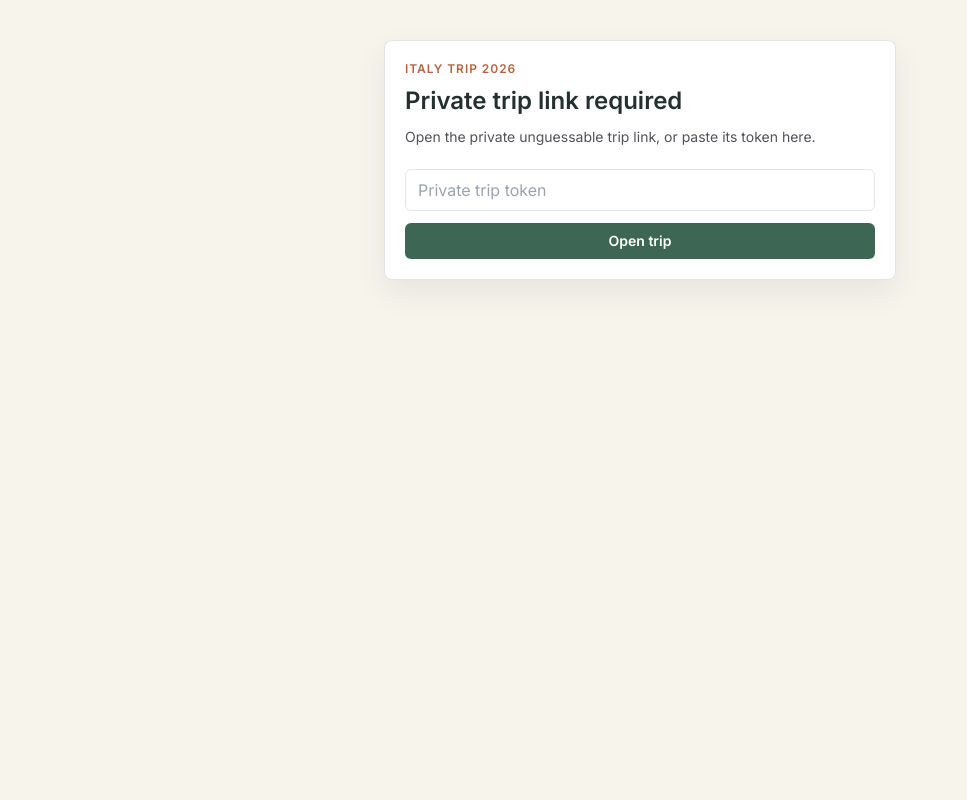
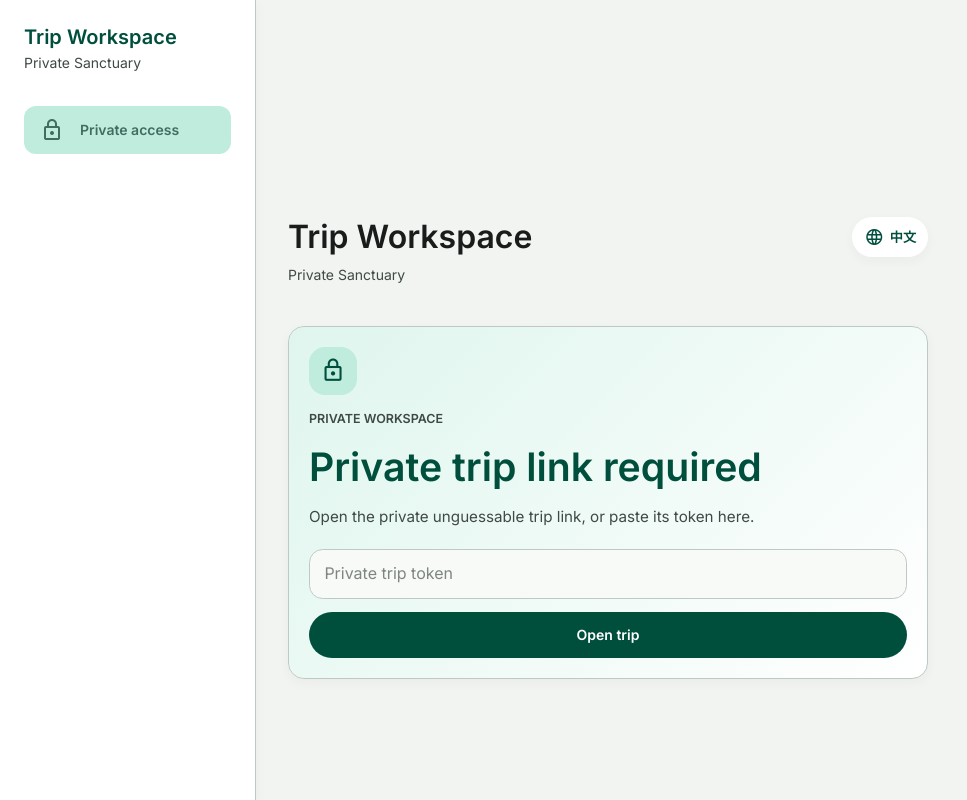
Before and after one commit to qiukelim10-art/Travel-Tool-dev, a Next.js app: page / in a window 1280 px wide. Shown: the whole page, without its empty margins (0-967 px from the left). Built offline with nearby package versions, Linux system fonts and the light colour scheme; no server answers; the database is empty.

Commit message:
Refresh private access screen

```diff
--- a/src/lib/access.tsx
+++ b/src/lib/access.tsx
@@ -78,6 +78,65 @@ const tripQueryParam = "trip";
 const shareTokenHeader = "x-trip-share-token";
 const editorTokenHeader = "x-trip-editor-token";
 const travelerIdHeader = "x-trip-traveler-id";
+
+const accessCopy = {
+  en: {
+    workspace: "Trip Workspace",
+    sanctuary: "Private Sanctuary",
+    privateAccess: "Private access",
+    privateWorkspace: "Private workspace",
+    languageLabel: "Switch to Chinese",
+    languageButton: "中文",
+    loadingTitle: "Loading private trip access",
+    loadingDescription: "Checking the private trip link...",
+    setupTitle: "Create private trip access",
+    setupDescription: "This creates one unguessable private trip link. Anyone with the link can view and edit this workspace.",
+    setupCreating: "Creating...",
+    setupCreate: "Create private access",
+    setupError: "Unable to configure trip access.",
+    readyTitle: "Private access is ready",
+    readyDescription: "Copy this private link now. Anyone with it can open and edit the trip workspace.",
+    privateLinkLabel: "Private trip link",
+    copy: "Copy",
+    continue: "Continue to dashboard",
+    requiredTitle: "Private trip link required",
+    requiredDescription: "Open the private unguessable trip link, or paste its token here.",
+    tokenLabel: "Private trip token",
+    tokenPlaceholder: "Private trip token",
+    tokenMissing: "Paste the private trip token or open the private trip link.",
+    tokenInvalid: "Private trip link is invalid.",
+    checking: "Checking...",
+    openTrip: "Open trip"
+  },
+  zh: {
+    workspace: "行程工作区",
+    sanctuary: "私人协作空间",
+    privateAccess: "私密访问",
+    privateWorkspace: "私人工作区",
+    languageLabel: "切换到英文",
+    languageButton: "EN",
+    loadingTitle: "正在检查私密行程访问",
+    loadingDescription: "正在验证私密行程链接...",
+    setupTitle: "创建私密行程访问",
+    setupDescription: "这会创建一个不可猜测的私密行程链接。持有链接的人可以查看并编辑这个工作区。",
+    setupCreating: "创建中...",
+    setupCreate: "创建私密访问",
+    setupError: "无法配置行程访问。",
+    readyTitle: "私密访问已准备好",
+    readyDescription: "现在复制这个私密链接。持有链接的人可以打开并编辑行程工作区。",
+    privateLinkLabel: "私密行程链接",
+    copy: "复制",
+    continue: "进入工作区",
+    requiredTitle: "需要私密行程链接",
+    requiredDescription: "请打开私密行程链接，或在这里粘贴 token。",
+    tokenLabel: "私密行程 token",
+    tokenPlaceholder: "私密行程 token",
+    tokenMissing: "请粘贴私密行程 token，或打开私密行程链接。",
+    tokenInvalid: "私密行程链接无效。",
+    checking: "检查中...",
+    openTrip: "打开行程"
+  }
+} as const;
 
 export function TripAccessProvider({ children }: { children: ReactNode }) {
   const [configured, setConfigured] = useState(false);
@@ -392,11 +451,13 @@ export function TripAccessProvider({ children }: { children: ReactNode }) {
 
 export function TripAccessGate({ children }: { children: ReactNode }) {
   const access = useTripAccess();
+  const { language } = useLanguage();
+  const copy = accessCopy[language];
   const [setupResult, setSetupResult] = useState<TripAccessSetupResult | null>(null);
   const [error, setError] = useState<string | null>(null);
 
   if (access.loading) {
-    return <AccessFrame title="Loading private trip access" description="Checking the private trip link..." />;
+    return <AccessFrame title={copy.loadingTitle} description={copy.loadingDescription} />;
   }
 
   if (!access.configured) {
@@ -523,6 +584,8 @@ function AccessSetup({
   onSetup: () => Promise<TripAccessSetupResult>;
   setupResult: TripAccessSetupResult | null;
 }) {
+  const { language } = useLanguage();
+  const copy = accessCopy[language];
   const [submitting, setSubmitting] = useState(false);
 
   async function submitSetup(event: FormEvent<HTMLFormElement>) {
@@ -534,7 +597,7 @@ function AccessSetup({
     try {
       await onSetup();
     } catch (setupError) {
-      onError(setupError instanceof Error ? setupError.message : "Unable to configure trip access.");
+      onError(copy.setupError);
     } finally {
       setSubmitting(false);
     }
@@ -546,36 +609,38 @@ function AccessSetup({
 
   return (
     <AccessFrame
-      title="Create private trip access"
-      description="This creates one unguessable private trip link. Anyone with the link can view and edit this workspace."
+      title={copy.setupTitle}
+      description={copy.setupDescription}
     >
-      <form onSubmit={submitSetup} className="mt-5 grid gap-3">
+      <form onSubmit={submitSetup} className="stitch-access-form">
         <button
           type="submit"
           disabled={submitting}
-          className="rounded-md bg-moss px-3 py-2 text-sm font-semibold text-white disabled:opacity-60"
+          className="stitch-access-button"
         >
-          {submitting ? "Creating..." : "Create private access"}
+          {submitting ? copy.setupCreating : copy.setupCreate}
         </button>
       </form>
-      {error ? <p className="mt-3 rounded-md border border-red-200 bg-red-50 px-3 py-2 text-sm text-red-700">{error}</p> : null}
+      {error ? <p className="stitch-access-status stitch-access-status--error">{error}</p> : null}
     </AccessFrame>
   );
 }
 
 function SetupResult({ result, onContinue }: { result: TripAccessSetupResult; onContinue: () => void }) {
-  const { t } = useLanguage();
+  const { language, t } = useLanguage();
+  const copy = accessCopy[language];
   const [notice, setNotice] = useState<string | null>(null);
   const [error, setError] = useState<string | null>(null);
 
   return (
     <AccessFrame
-      title="Private access is ready"
-      description="Copy this private link now. Anyone with it can open and edit the trip workspace."
+      title={copy.readyTitle}
+      description={copy.readyDescription}
     >
-      <div className="mt-5 grid gap-3">
+      <div className="stitch-access-form">
         <TokenBox
-          label="Private trip link"
+          copyLabel={copy.copy}
+          label={copy.privateLinkLabel}
           value={result.privateLink}
           onCopy={() =>
             void copyText(
@@ -590,18 +655,20 @@ function SetupResult({ result, onContinue }: { result: TripAccessSetupResult; on
         <button
           type="button"
           onClick={onContinue}
-          className="rounded-md bg-moss px-3 py-2 text-sm font-semibold text-white"
+          className="stitch-access-button"
         >
-          Continue to dashboard
+          {copy.continue}
         </button>
-        {notice ? <p className="rounded-md border border-emerald-200 bg-emerald-50 px-3 py-2 text-sm text-emerald-800">{notice}</p> : null}
-        {error ? <p className="rounded-md border border-red-200 bg-red-50 px-3 py-2 text-sm text-red-700">{error}</p> : null}
+        {notice ? <p className="stitch-access-status stitch-access-status--success">{notice}</p> : null}
+        {error ? <p className="stitch-access-status stitch-access-status--error">{error}</p> : null}
       </div>
     </AccessFrame>
   );
 }
 
 function PrivateLinkGate({ onSubmit }: { onSubmit: (token: string) => Promise<void> }) {
+  const { language } = useLanguage();
+  const copy = accessCopy[language];
   const [token, setToken] = useState("");
   const [error, setError] = useState<string | null>(null);
   const [submitting, setSubmitting] = useState(false);
@@ -609,7 +676,7 @@ function PrivateLinkGate({ onSubmit }: { onSubmit: (token: string) => Promise<vo
   async function submitToken(event: FormEvent<HTMLFormElement>) {
     event.preventDefault();
     if (!token.trim()) {
-      setError("Paste the private trip token or open the private trip link.");
+      setError(copy.tokenMissing);
       return;
     }
 
@@ -618,8 +685,8 @@ function PrivateLinkGate({ onSubmit }: { onSubmit: (token: string) => Promise<vo
 
     try {
       await onSubmit(token);
-    } catch (submitError) {
-      setError(submitError instanceof Error ? submitError.message : "Private trip link is invalid.");
+    } catch {
+      setError(copy.tokenInvalid);
     } finally {
       setSubmitting(false);
     }
@@ -627,26 +694,28 @@ function PrivateLinkGate({ onSubmit }: { onSubmit: (token: string) => Promise<vo
 
   return (
     <AccessFrame
-      title="Private trip link required"
-      description="Open the private unguessable trip link, or paste its token here."
+      title={copy.requiredTitle}
+      description={copy.requiredDescription}
     >
-      <form onSubmit={submitToken} className="mt-5 grid gap-3">
+      <form onSubmit={submitToken} className="stitch-access-form">
         <input
           type="password"
+          aria-label={copy.tokenLabel}
+          autoComplete="off"
           value={token}
           onChange={(event) => setToken(event.target.value)}
-          placeholder="Private trip token"
-          className="rounded-md border border-zinc-200 bg-white px-3 py-2 text-base text-zinc-700"
+          placeholder={copy.tokenPlaceholder}
+          className="stitch-access-input"
         />
         <button
           type="submit"
           disabled={submitting}
-          className="rounded-md bg-moss px-3 py-2 text-sm font-semibold text-white disabled:opacity-60"
+          className="stitch-access-button"
         >
-          {submitting ? "Checking..." : "Open trip"}
+          {submitting ? copy.checking : copy.openTrip}
         </button>
       </form>
-      {error ? <p className="mt-3 rounded-md border border-red-200 bg-red-50 px-3 py-2 text-sm text-red-700">{error}</p> : null}
+      {error ? <p className="stitch-access-status stitch-access-status--error">{error}</p> : null}
     </AccessFrame>
   );
 }
@@ -660,34 +729,97 @@ function AccessFrame({
   description: string;
   title: string;
 }) {
+  const { language, toggleLanguage } = useLanguage();
+  const copy = accessCopy[language];
+
   return (
-    <main className="min-h-screen bg-paper px-4 py-10 text-ink">
-      <section className="mx-auto max-w-lg rounded-lg border border-zinc-200 bg-white p-5 shadow-soft">
-        <p className="text-xs font-semibold uppercase tracking-[0.08em] text-terracotta">
-          Italy Trip 2026
-        </p>
-        <h1 className="mt-2 text-2xl font-semibold text-ink">{title}</h1>
-        <p className="mt-2 text-sm leading-6 text-zinc-600">{description}</p>
-        {children}
-      </section>
-    </main>
+    <div className="stitch-today-page stitch-access-page">
+      <header className="stitch-top-appbar stitch-budget-topbar stitch-access-topbar">
+        <div className="stitch-budget-top-title">
+          <h1>{copy.workspace}</h1>
+          <p>{copy.sanctuary}</p>
+        </div>
+        <button
+          type="button"
+          onClick={toggleLanguage}
+          className="stitch-access-language-button"
+          aria-label={copy.languageLabel}
+        >
+          <span className="material-symbols-outlined" aria-hidden="true">language</span>
+          <span>{copy.languageButton}</span>
+        </button>
+      </header>
+
+      <nav className="stitch-side-nav" aria-label={copy.privateAccess}>
+        <div className="stitch-side-brand">
+          <strong>{copy.workspace}</strong>
+          <span>{copy.sanctuary}</span>
+        </div>
+        <div className="stitch-side-links">
+          <div className="stitch-side-link stitch-side-link--active">
+            <span className="material-symbols-outlined" aria-hidden="true">lock</span>
+            <span>{copy.privateAccess}</span>
+          </div>
+        </div>
+      </nav>
+
+      <main className="stitch-main-canvas stitch-access-main">
+        <section className="stitch-trip-heading stitch-access-heading" aria-label={copy.privateWorkspace}>
+          <div>
+            <h1>{copy.workspace}</h1>
+            <p>{copy.sanctuary}</p>
+          </div>
+          <div className="stitch-desktop-actions">
+            <button
+              type="button"
+              onClick={toggleLanguage}
+              className="stitch-access-language-button stitch-access-language-button--surface"
+              aria-label={copy.languageLabel}
+            >
+              <span className="material-symbols-outlined" aria-hidden="true">language</span>
+              <span>{copy.languageButton}</span>
+            </button>
+          </div>
+        </section>
+
+        <section className="stitch-card stitch-access-card" aria-labelledby="access-title">
+          <div className="stitch-access-icon" aria-hidden="true">
+            <span className="material-symbols-outlined">lock</span>
+          </div>
+          <p className="cockpit-eyebrow stitch-access-eyebrow">{copy.privateWorkspace}</p>
+          <h1 id="access-title">{title}</h1>
+          <p>{description}</p>
+          {children}
+        </section>
+      </main>
+    </div>
   );
 }
 
-function TokenBox({ label, onCopy, value }: { label: string; onCopy: () => void; value: string }) {
+function TokenBox({
+  copyLabel,
+  label,
+  onCopy,
+  value
+}: {
+  copyLabel: string;
+  label: string;
+  onCopy: () => void;
+  value: string;
+}) {
   return (
-    <div className="rounded-md border border-zinc-200 bg-zinc-50 p-3">
-      <div className="flex items-center justify-between gap-3">
-        <p className="text-sm font-semibold text-ink">{label}</p>
+    <div className="stitch-access-token-box">
+      <div>
+        <p>{label}</p>
         <button
           type="button"
           onClick={onCopy}
-          className="shrink-0 rounded-md border border-zinc-200 bg-white px-2.5 py-1.5 text-xs font-semibold text-ink"
+          className="stitch-access-button stitch-access-button--secondary"
         >
-          Copy
+          {copyLabel}
         </button>
       </div>
-      <p className="mt-2 break-all rounded-md bg-white px-3 py-2 text-xs leading-5 text-zinc-700">{value}</p>
+      <p>{value}</p>
     </div>
   );
 }
```
Also changed, not shown: src/app/globals.css, 2 other files (tests, documents, lock files or other folders).
